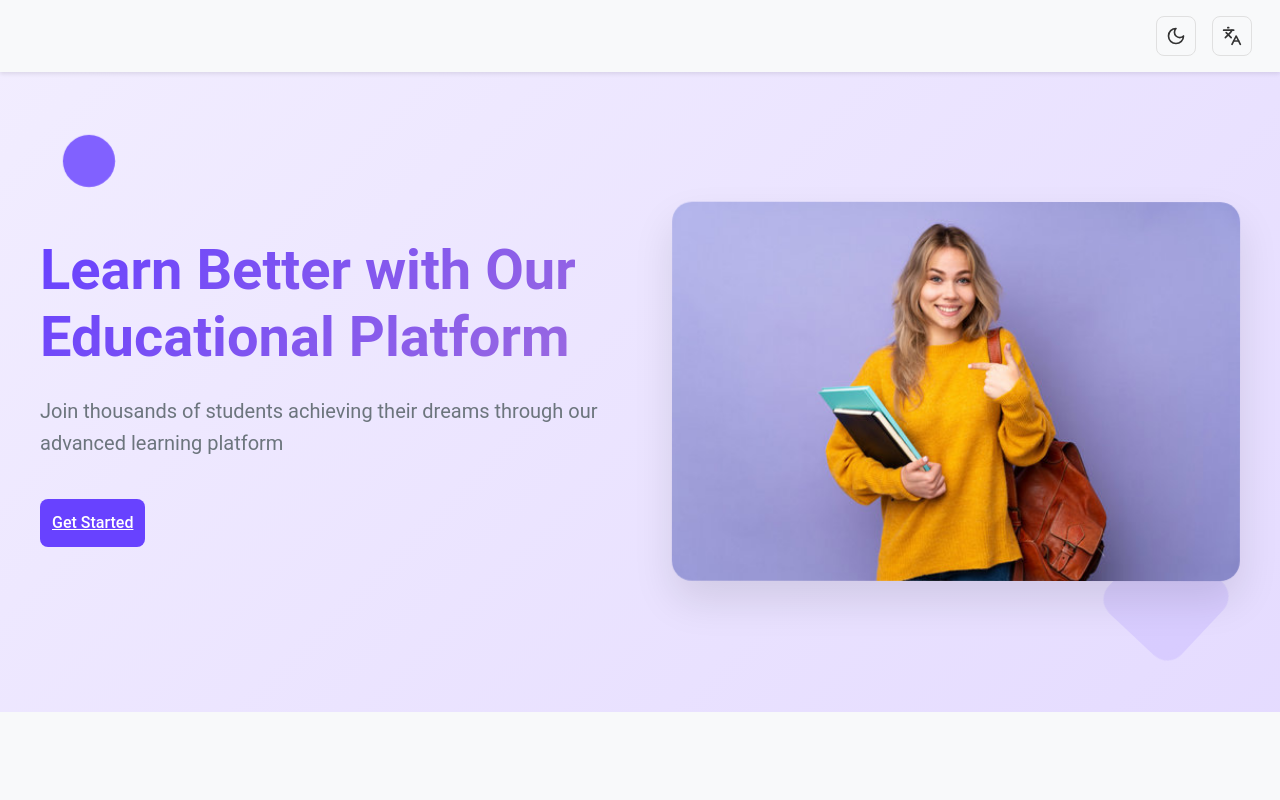
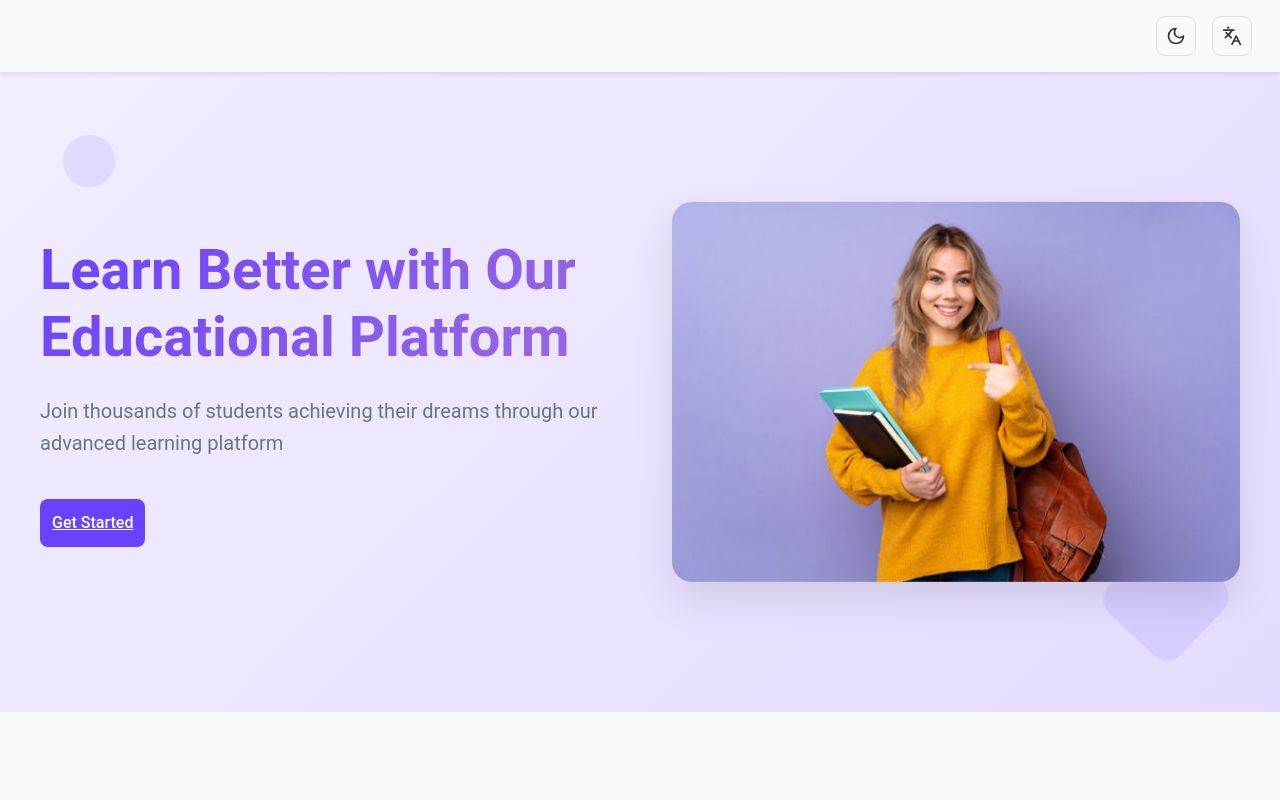
Before and after one commit to loucass/students-system, a React (Vite) app: page / in a window 1280 px wide. Shown: the top 800 px of the page. Built offline with nearby package versions, Linux system fonts and the light colour scheme.

Commit message:
student pages

```diff
--- a/src/main.css
+++ b/src/main.css
@@ -2462,6 +2462,7 @@ input:checked + .slider:before {
   border-radius: 50%;
   opacity: 0.1;
   animation: pulse 4s infinite;
+  -webkit-animation: pulse 4s infinite;
 }
 
 .hero-shape-2 {
@@ -2996,7 +2997,8 @@ input:checked + .slider:before {
   font-weight: 700;
   line-height: 1;
   text-shadow: 0 0 10px rgba(124, 77, 255, 0.5);
-  animation: pulse 2s infinite alternate;
+  animation: pulse2 2s infinite alternate;
+  -webkit-animation: pulse2 2s infinite alternate;
 }
 
 .zero {
@@ -3015,7 +3017,8 @@ input:checked + .slider:before {
 
 .astronaut {
   position: absolute;
-  animation: float 6s ease-in-out infinite;
+  animation: float2 6s ease-in-out infinite;
+  -webkit-animation: float2 6s ease-in-out infinite;
 }
 
 .astronaut-img {
@@ -3169,7 +3172,7 @@ input:checked + .slider:before {
 }
 
 /* Animations */
-@keyframes pulse {
+@keyframes pulse2 {
   0% {
     transform: scale(1);
     opacity: 1;
@@ -3193,7 +3196,7 @@ input:checked + .slider:before {
   }
 }
 
-@keyframes float {
+@keyframes float2 {
   0% {
     transform: translateY(0) rotate(0deg);
   }
```
